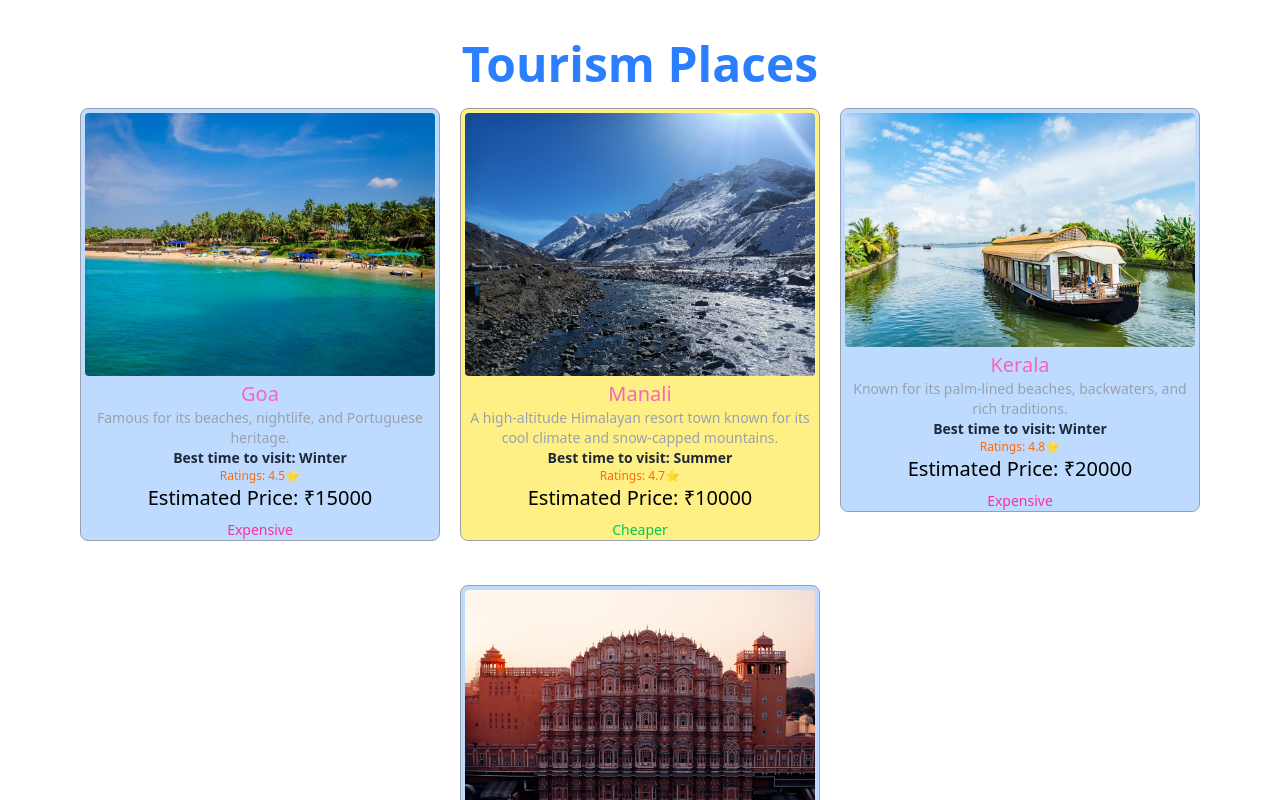
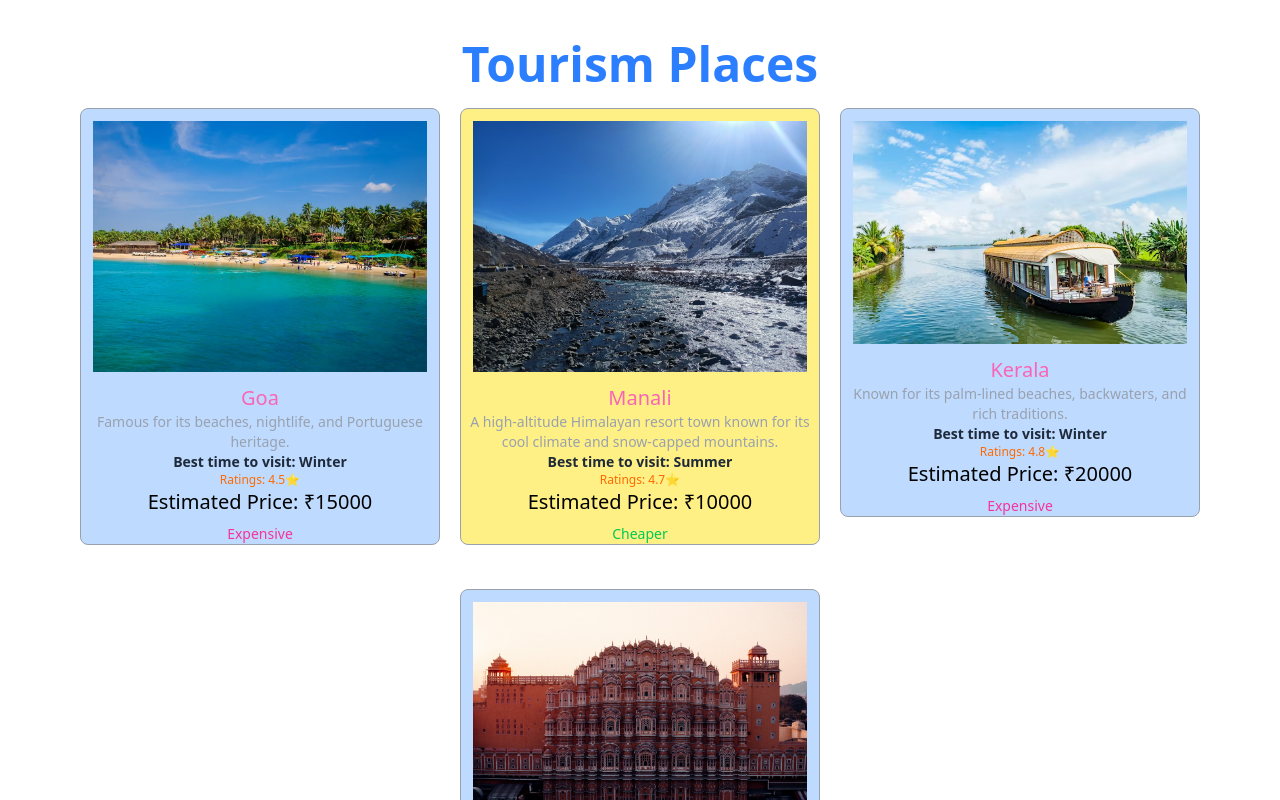
Before and after one commit to SaiMallikharjun98/Tourism, a React (Vite) app: page / in a window 1280 px wide. Shown: the top 800 px of the page. Built offline with nearby package versions, Linux system fonts and the light colour scheme.

Commit message:
text sizes changed

```diff
--- a/src/components/TouristPlace.jsx
+++ b/src/components/TouristPlace.jsx
@@ -18,7 +18,7 @@ const TouristPlace = (props) => {
               <img
                 src={place.img}
                 alt={`${place.placeName} image`}
-                className="w-[360px] rounded-lg p-1"
+                className="w-[360px] rounded-lg p-3"
               />
               <h2 className="text-xl text-pink-400 ">{place.placeName}</h2>
               <p className="text-sm text-gray-400 ">{place.desc}</p>
```
